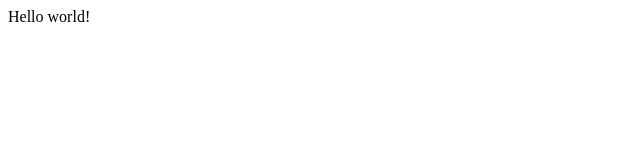
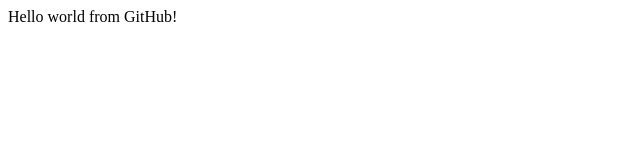
Before and after one commit to ItHasU/ithasu.github.io, a plain HTML site: page index.html in a window 1280 px wide. Shown: the whole page, without its empty margins (0-640 px from the left). Drawn offline with Linux system fonts and the light colour scheme.

Commit message:
Add Github text

```diff
--- a/index.html
+++ b/index.html
@@ -9,7 +9,7 @@
 </head>
 
 <body>
-  Hello world!
+  Hello world from GitHub!
 </body>
 
 </html>
```
